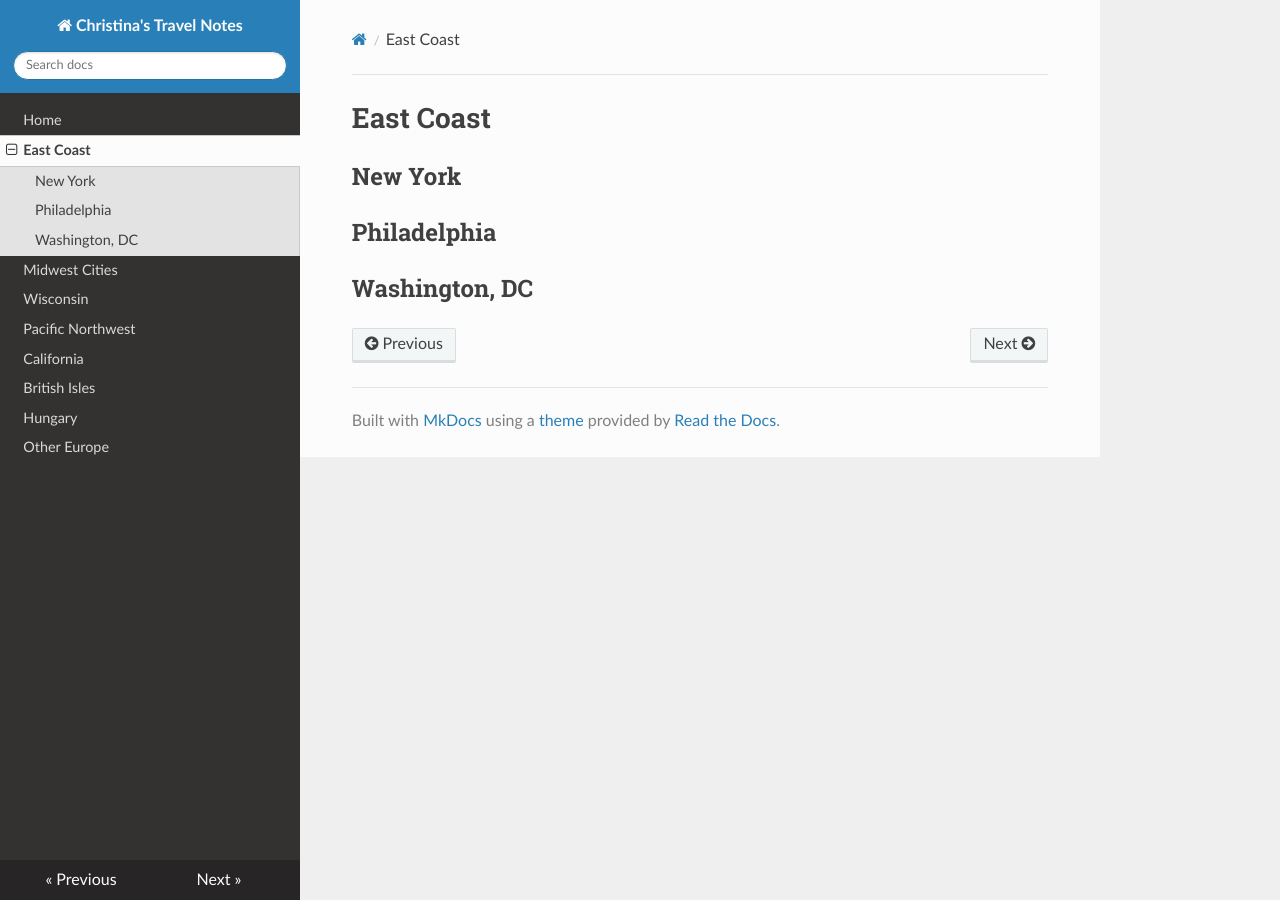
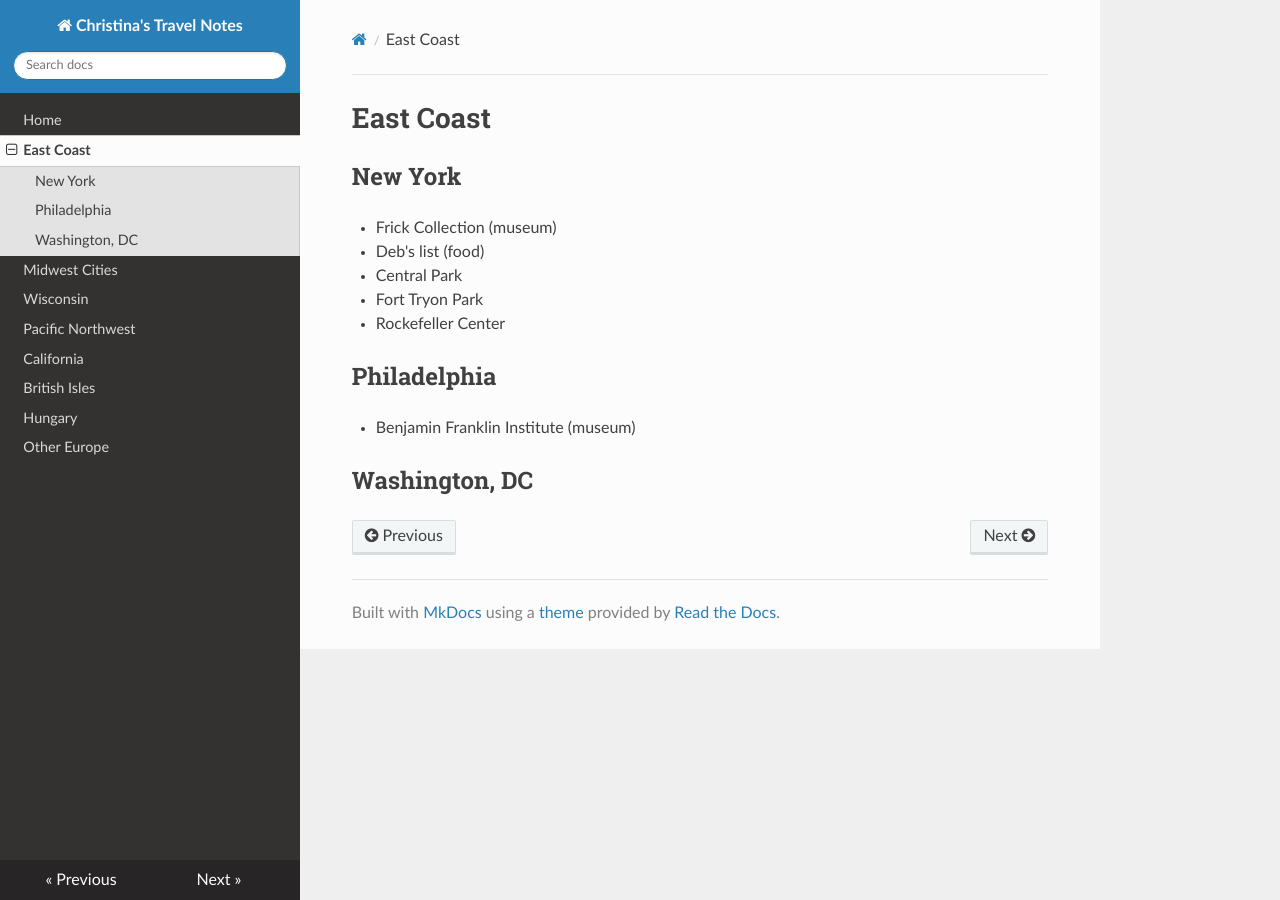
Before and after one commit to ChristinaLK/travel, an MkDocs documentation site: the page built from docs/east-coast.md, in a window 1280 px wide. Built offline with MkDocs 1.6.1, drawn with Linux system fonts in a browser that asks for light colours; nearby versions of some CDN libraries.

Commit message:
adding east coast notes

```diff
--- a/docs/east-coast.md
+++ b/docs/east-coast.md
@@ -2,6 +2,14 @@
 
 ## New York
 
+* Frick Collection (museum)
+* Deb's list (food)
+* Central Park
+* Fort Tryon Park
+* Rockefeller Center
+
 ## Philadelphia
 
+* Benjamin Franklin Institute (museum)
+
 ## Washington, DC
```
